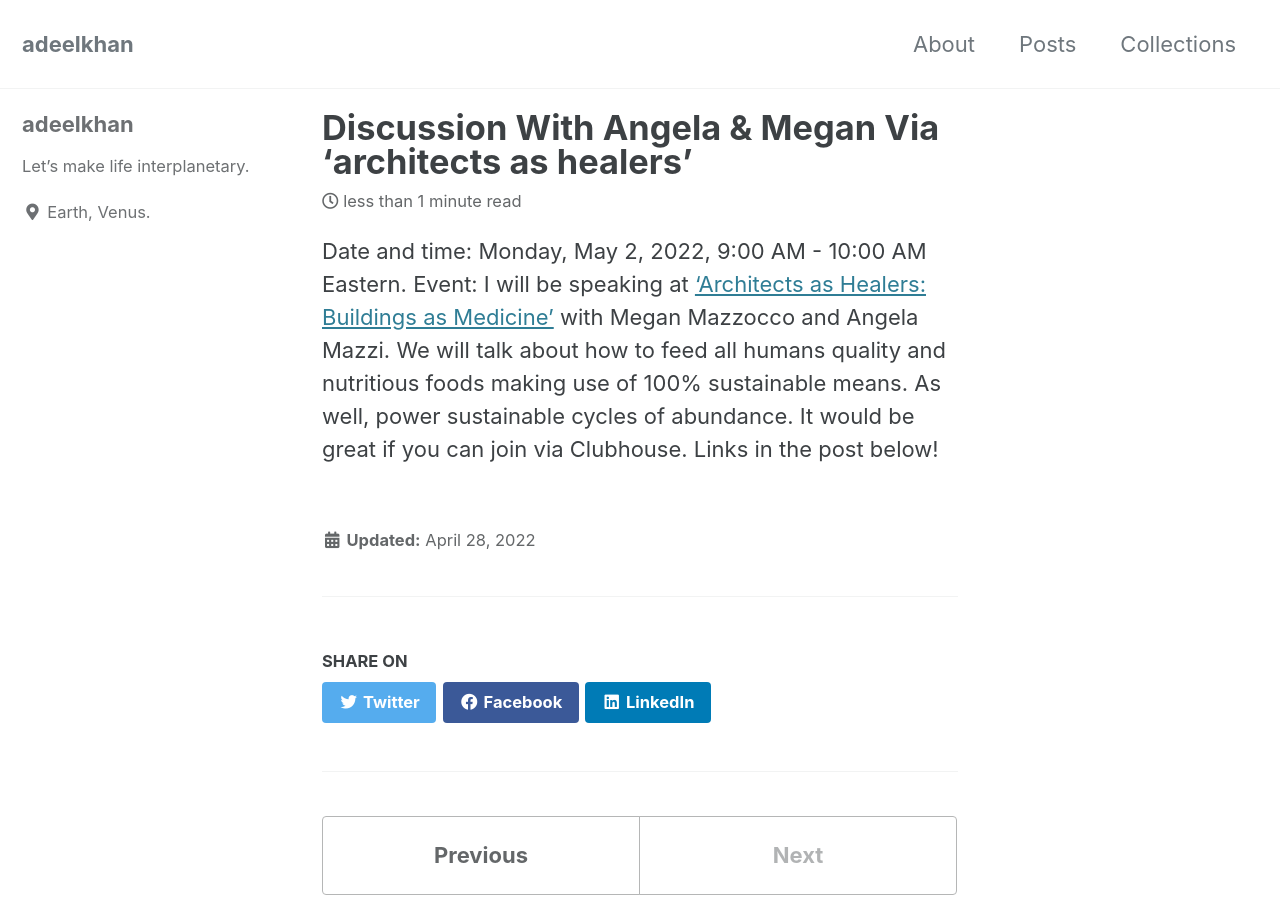
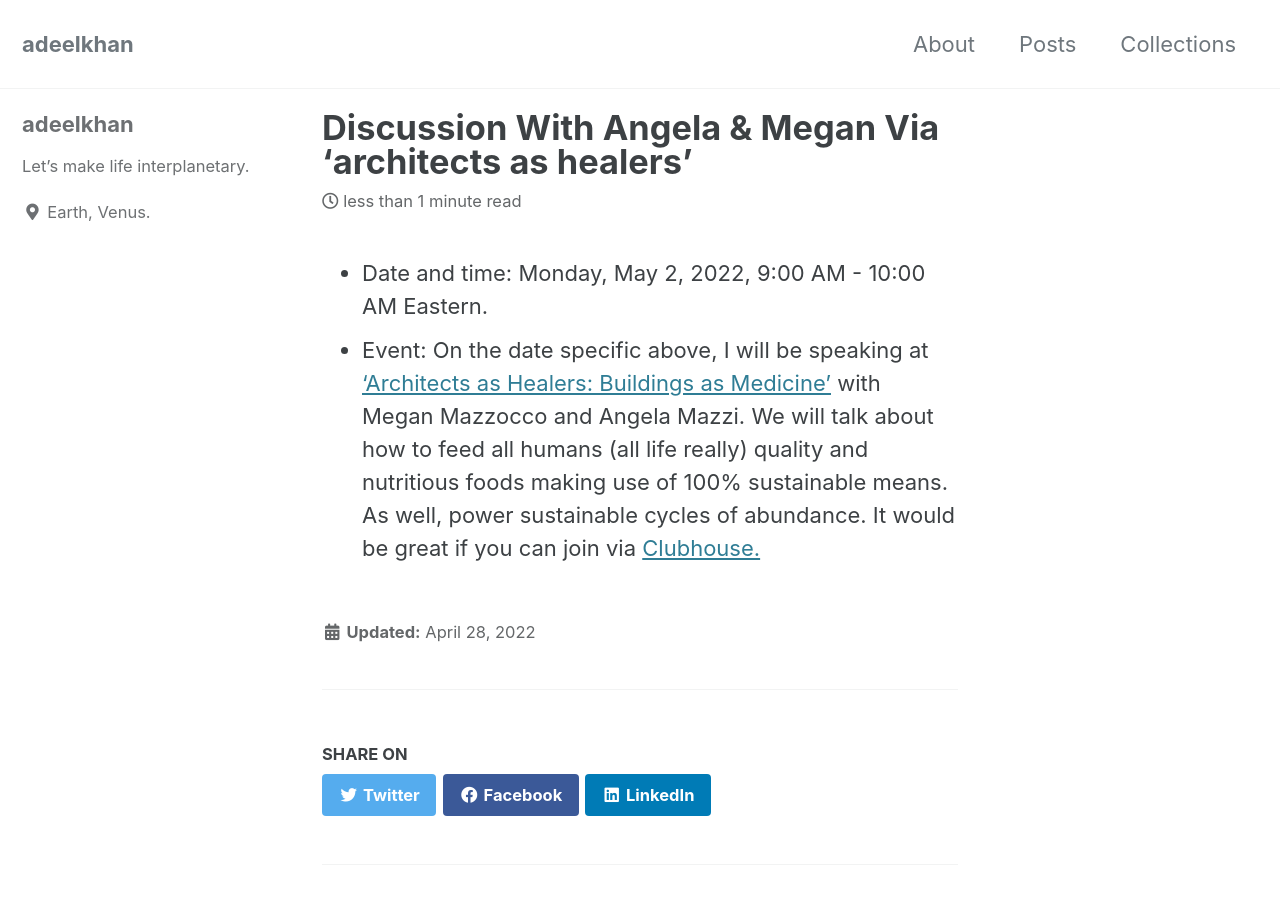
Before and after one commit to stellardreams/stellardreams.github.io, a Jekyll site: the page built from _posts/2022-04-28-Discussion-with-Angela-&-Megan-via-'Architects as Healers'.md, in a window 1280 px wide and 900 px high. Built offline with Jekyll 4.4.1, drawn with Linux system fonts in a browser that asks for light colours; cached includes are drawn as plain includes.

Commit message:
Update 2022-04-28-Discussion-with-Angela-&-Megan-via-'Architects as Healers'.md

```diff
--- a/_posts/2022-04-28-Discussion-with-Angela-&-Megan-via-'Architects as Healers'.md
+++ b/_posts/2022-04-28-Discussion-with-Angela-&-Megan-via-'Architects as Healers'.md
@@ -1,2 +1,2 @@
-Date and time: Monday, May 2, 2022, 9:00 AM - 10:00 AM Eastern.
-Event: I will be speaking at [‘Architects as Healers: Buildings as Medicine’](https://www.linkedin.com/company/architectingcoach/) with Megan Mazzocco and Angela Mazzi. We will talk about how to feed all humans quality and nutritious foods making use of 100% sustainable means. As well, power sustainable cycles of abundance. It would be great if you can join via Clubhouse. Links in the post below!
+- Date and time: Monday, May 2, 2022, 9:00 AM - 10:00 AM Eastern.
+- Event: On the date specific above, I will be speaking at [‘Architects as Healers: Buildings as Medicine’](https://www.linkedin.com/company/architectingcoach/) with Megan Mazzocco and Angela Mazzi. We will talk about how to feed all humans (all life really) quality and nutritious foods making use of 100% sustainable means. As well, power sustainable cycles of abundance. It would be great if you can join via [Clubhouse.](https://www.clubhouse.com/event/m3gZNyXv?utm_medium=ch_event&utm_campaign=xLb1XSwHg1eT48aikSh2ag-169015)
```
